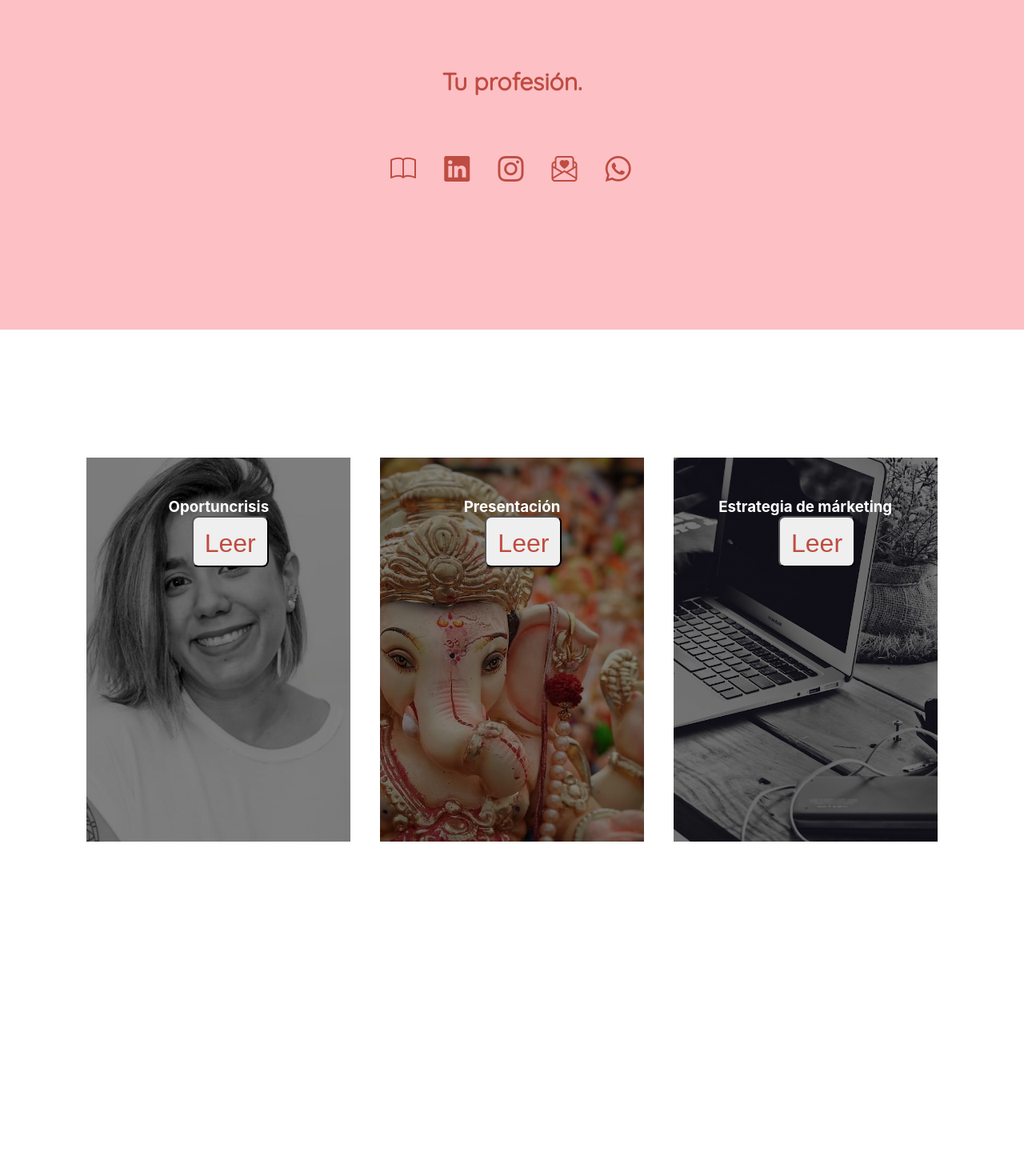
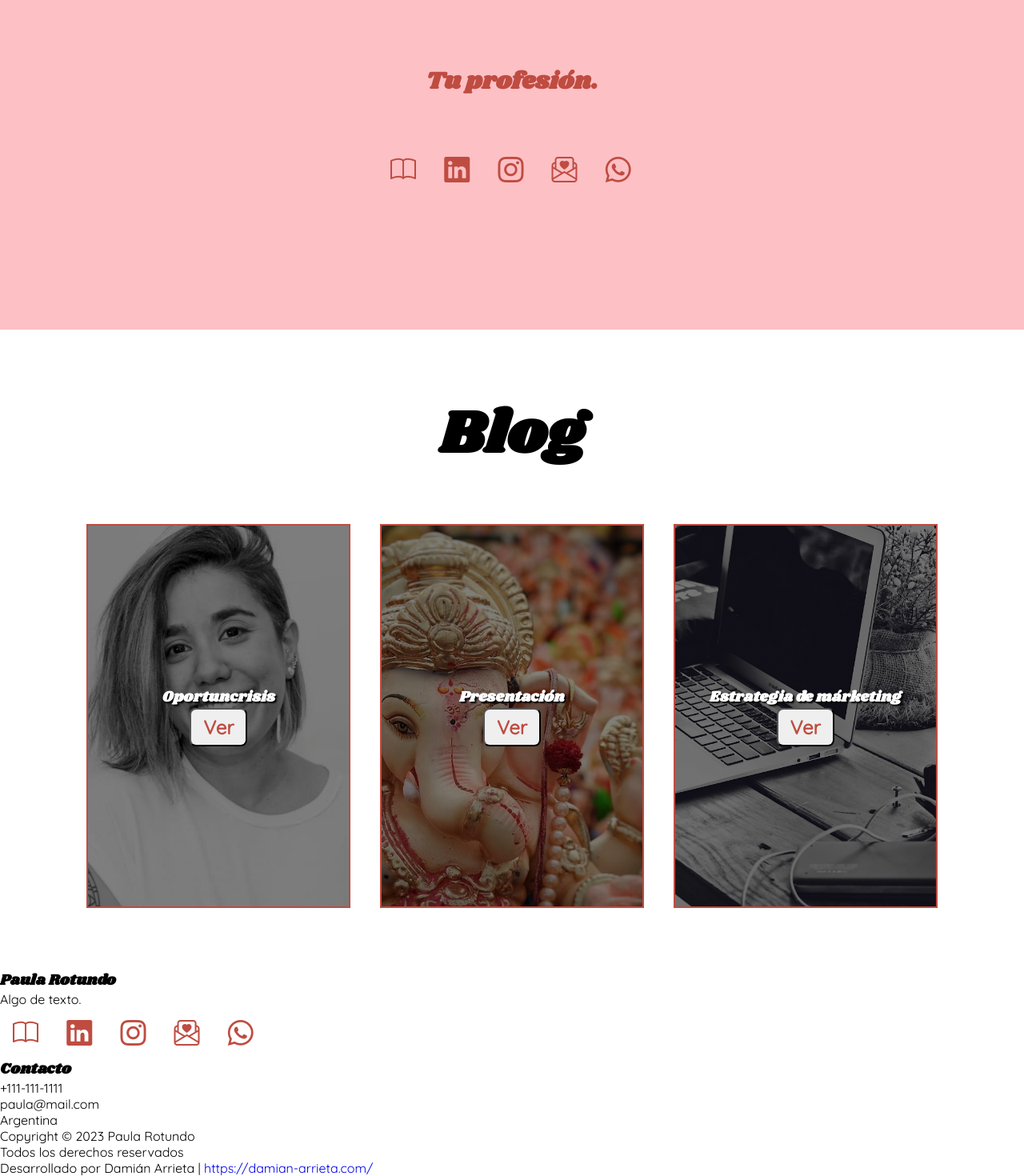
Before and after one commit to damian-arrieta/paula-rotundo-portfolio, a React (Create React App) app: page / in a window 1280 px wide. Shown: the part 388-1858 px from the top of the page at 80% size. Before the commit the page ends 1600 px from the top, so only its background shows below. Built offline with nearby package versions, Linux system fonts and the light colour scheme.

Commit message:
Correction of classes and styles

```diff
--- a/src/App.css
+++ b/src/App.css
@@ -18,6 +18,21 @@
   margin: 0;
   padding: 0;
   box-sizing: border-box;
+}
+
+h1, h2, h3, h4, h5, h6 {
+  margin: 0;
+  padding: 0;
+  line-height: normal;
+  font-family: 'Shrikhand', sans-serif ;
+}
+
+p, a, li, button, ul {
+  font-family: 'Quicksand', sans-serif;
+  margin: 0;
+  padding: 0;
+  line-height: normal;
+  text-decoration: none;
 }
 
 .text-black {
@@ -49,7 +64,6 @@ h1 {
   transform: translate(-50%, -50%);
   height: 80px;
   line-height: 80px;
-  font-family: 'Shrikhand', sans-serif;
   font-size: 80px;
   color: var(--principal);
 }
@@ -63,14 +77,13 @@ h1 {
   text-align: center;
 }
 
-h2 {
+.profession {
   position: absolute;
   top: 10%;
   left: 50%;
   transform: translate(-50%, -50%);
   height: 30px;
   line-height: 30px;
-  font-family: 'Quicksand', sans-serif;
   font-size: 30px;
   margin-top: 50px;
   color: var(--principal);
@@ -80,7 +93,7 @@ h2 {
   display: flex;
 }
 
-a {
+.header-link {
   display: inline-block;
   height: 4rem;
   width: 4rem;
@@ -99,7 +112,7 @@ a {
 
 /*---------- Home ----------*/
 
-.eventos {
+.news {
   padding: 50px 0;
   text-align: center;
   height: 100vh;
@@ -116,6 +129,12 @@ a {
   overflow: hidden;
   align-items: center;
   justify-content: center;
+}
+
+.news-title {
+  font-size: 50px;
+  grid-column: 1/-1;
+  text-align: center;
 }
 
 .cards {
@@ -135,26 +154,31 @@ a {
   margin: auto;
   background-position: center center;
   background-size: cover;
+  display: flex;
+  flex-direction: column;
   justify-content: center;
+  align-items: center;
+  border: #bf4c41 2px solid;
 }
 
-h3 {
-  font-size: 400;
+.shadow-title {
+  text-shadow: 2px 2px 2px rgba(0, 0, 0, 1);
 }
 
-button {
-  display: inline-block;
-  height: 4rem;
-  width: 6rem;
-  line-height: 4rem;
+.btn-news {
+  display: flex;
+  justify-content: center;
+  align-items: center;
+  height: 3rem;
+  width: 4.5rem;
   border-radius: 0.5rem;
-  font-size: 2rem;
+  font-size: 1.5rem;
   color: #bf4c41;
-  margin-right: 0.2rem;
+  font-weight: bolder;
   text-align: center;
 }
 
-button:hover {
+.btn-news:hover {
   background: var(--principal);
   color: #fff;
 }
--- a/src/App.js
+++ b/src/App.js
@@ -1,5 +1,6 @@
 import Header from './components/Header';
 import Home from './components/Home';
+import Footer from './components/Footer';
 import './App.css';
 
 function App() {
@@ -7,6 +8,7 @@ function App() {
     <>
       <Header />
       <Home />
+      <Footer />
     </>
   );
 }
--- /dev/null
+++ b/src/components/Footer.js
@@ -0,0 +1,44 @@
+import React from 'react'
+
+export default function Footer() {
+  return (
+    <footer className="footer">
+        <div className="box-container">
+            <div className="box">
+                <h3> Paula Rotundo </h3>
+                <p>Algo de texto.</p>
+                <div className="share">
+                    <a className='header-link' href="https://sites.google.com/view/ganeshinbound/inicio">
+                        <i className="bi bi-book"></i>
+                    </a>
+                    <a className='header-link' href="">
+                        <i className="bi bi-linkedin"></i>
+                    </a>
+                    <a className='header-link' href="">
+                        <i className="bi bi-instagram"></i>
+                    </a>
+                    <a className='header-link' href="">
+                        <i className="bi bi-envelope-paper-heart"></i>
+                    </a>
+                    <a className='header-link' href="">
+                        <i className="bi bi-whatsapp"></i>
+                    </a>
+                </div>
+                <div className="box">
+                    <h3>Contacto</h3>
+                    <a className="links"> <i class="fas fa-phone"></i> +111-111-1111 </a>
+                    <a className="links"> <i class="fas fa-envelope"></i> paula@mail.com </a>
+                    <a className="links"> <i class="fas fa-map-marker-alt"></i>Argentina </a>
+                </div>
+                <div className="box">
+                    <p>Copyright © 2023 Paula Rotundo</p>
+                    <p>Todos los derechos reservados</p>
+                </div>
+            </div>
+        </div>
+        <div className="credit">
+            <p>Desarrollado por Damián Arrieta | <a href="https://damian-arrieta.com/">https://damian-arrieta.com/</a></p>
+        </div>
+    </footer>
+  )
+}
--- a/src/components/Header.js
+++ b/src/components/Header.js
@@ -8,22 +8,22 @@ export default function Header() {
             <h1>Paula Rotundo</h1>
         </div>
         <div className="container-bottom">
-            <h2>Tu profesión.</h2>
-            <div class="links">
-            <a href="https://sites.google.com/view/ganeshinbound/inicio">
-                <i class="bi bi-book"></i>
+            <h2 className='profession'>Tu profesión.</h2>
+            <div className="links">
+            <a className='header-link' href="https://sites.google.com/view/ganeshinbound/inicio">
+                <i className="bi bi-book"></i>
             </a>
-            <a href="">
-                <i class="bi bi-linkedin"></i>
+            <a className='header-link' href="">
+                <i className="bi bi-linkedin"></i>
             </a>
-            <a href="">
-                <i class="bi bi-instagram"></i>
+            <a className='header-link' href="">
+                <i className="bi bi-instagram"></i>
             </a>
-            <a href="">
-                <i class="bi bi-envelope-paper-heart"></i>
+            <a className='header-link' href="">
+                <i className="bi bi-envelope-paper-heart"></i>
             </a>
-            <a href="">
-                <i class="bi bi-whatsapp"></i>
+            <a className='header-link' href="">
+                <i className="bi bi-whatsapp"></i>
             </a>
             </div>
         </div>
--- a/src/components/Home.js
+++ b/src/components/Home.js
@@ -2,25 +2,28 @@ import React from 'react'
 
 export default function Home() {
   return (
-    <section class="eventos">
-        <div class="grid">
-            <div class="cards">
-                <div class="card card-1">
-                    <h3 class="text-white">Oportuncrisis</h3>
+    <section className="news">
+        <div className="grid">
+            <div className="news-title">
+                <h2 className="text-black">Blog</h2>
+            </div>
+            <div className="cards">
+                <div className="card card-1">
+                    <h3 className="text-white shadow-title">Oportuncrisis</h3>
                     <a href="">
-                        <button class="btn btn-light">Leer</button>
+                        <button className="btn-news">Ver</button>
                     </a>
                 </div>
-                <div class="card card-2">
-                    <h3 class="text-white">Presentación</h3>
+                <div className="card card-2">
+                    <h3 className="text-white shadow-title">Presentación</h3>
                     <a href="">
-                        <button class="btn btn-light">Leer</button>
+                        <button className="btn-news">Ver</button>
                     </a>
                 </div>
-                <div class="card card-3">
-                    <h3 className="text-white">Estrategia de márketing</h3>
+                <div className="card card-3">
+                    <h3 className="text-white shadow-title">Estrategia de márketing</h3>
                     <a href="">
-                        <button className="btn btn-light">Leer</button>
+                        <button className="btn-news">Ver</button>
                     </a>
                 </div>
             </div>
```
